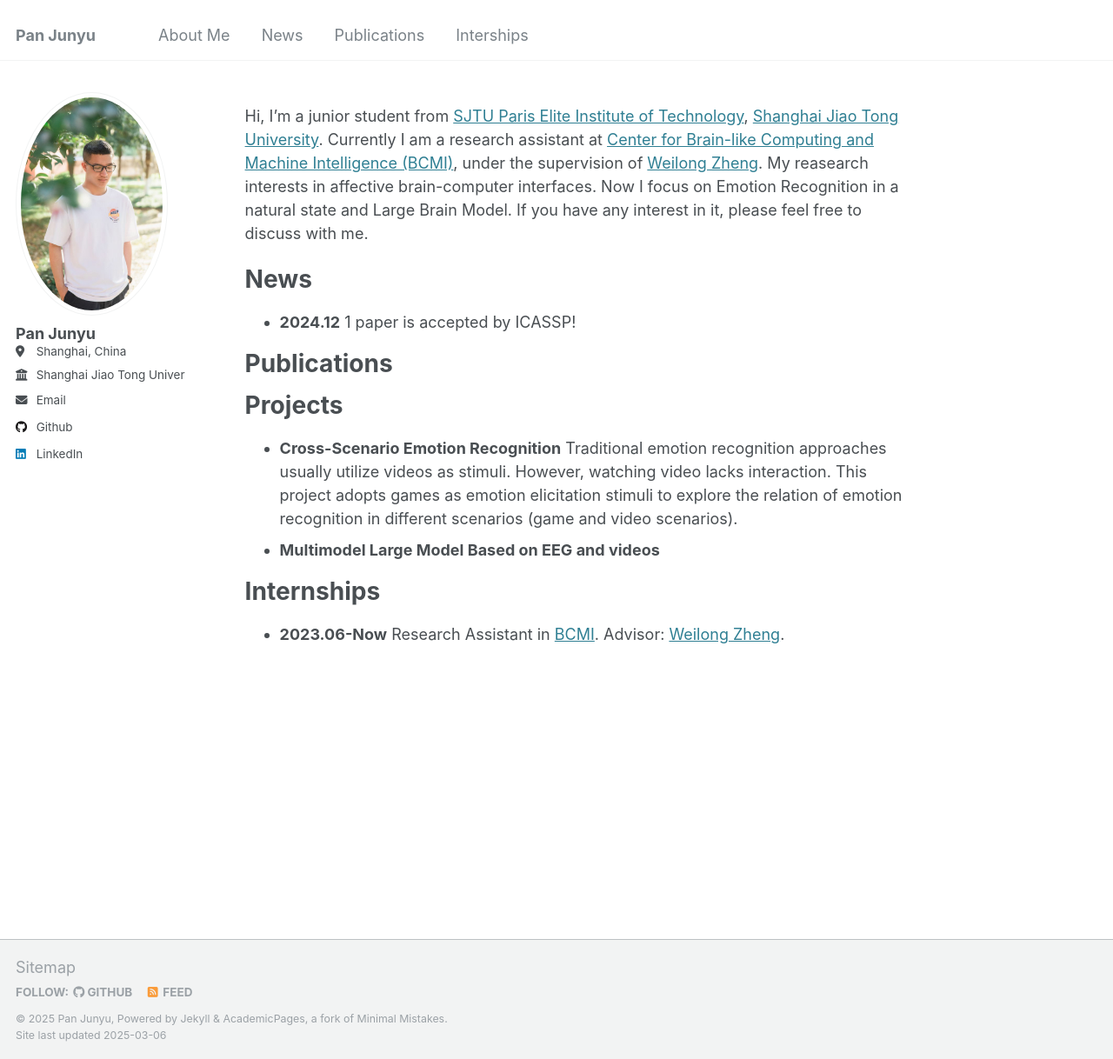
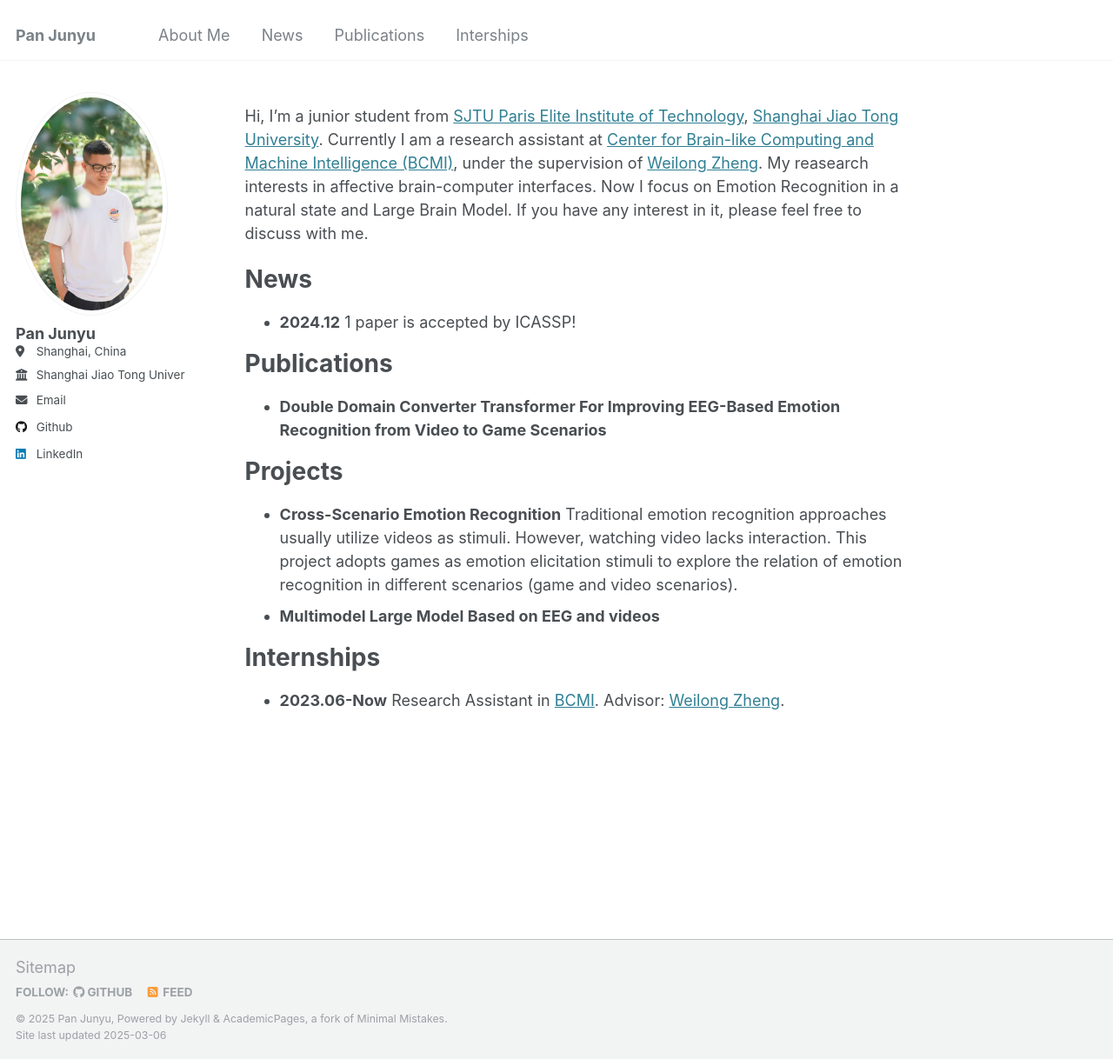
Before and after one commit to AlbertMentat/AlbertMentat.github.io, a Jekyll site: the page built from _pages/about.md, in a window 1280 px wide and 1218 px high. Shown: the whole window at 87% size. Built offline with Jekyll 4.4.1, drawn with Linux system fonts in a browser that asks for light colours.

Commit message:
Update about.md

```diff
--- a/_pages/about.md
+++ b/_pages/about.md
@@ -15,6 +15,7 @@ News
 
 Publications
 ======
+- **Double Domain Converter Transformer For Improving EEG-Based Emotion Recognition from Video to Game Scenarios**
 
 Projects
 ======
```
